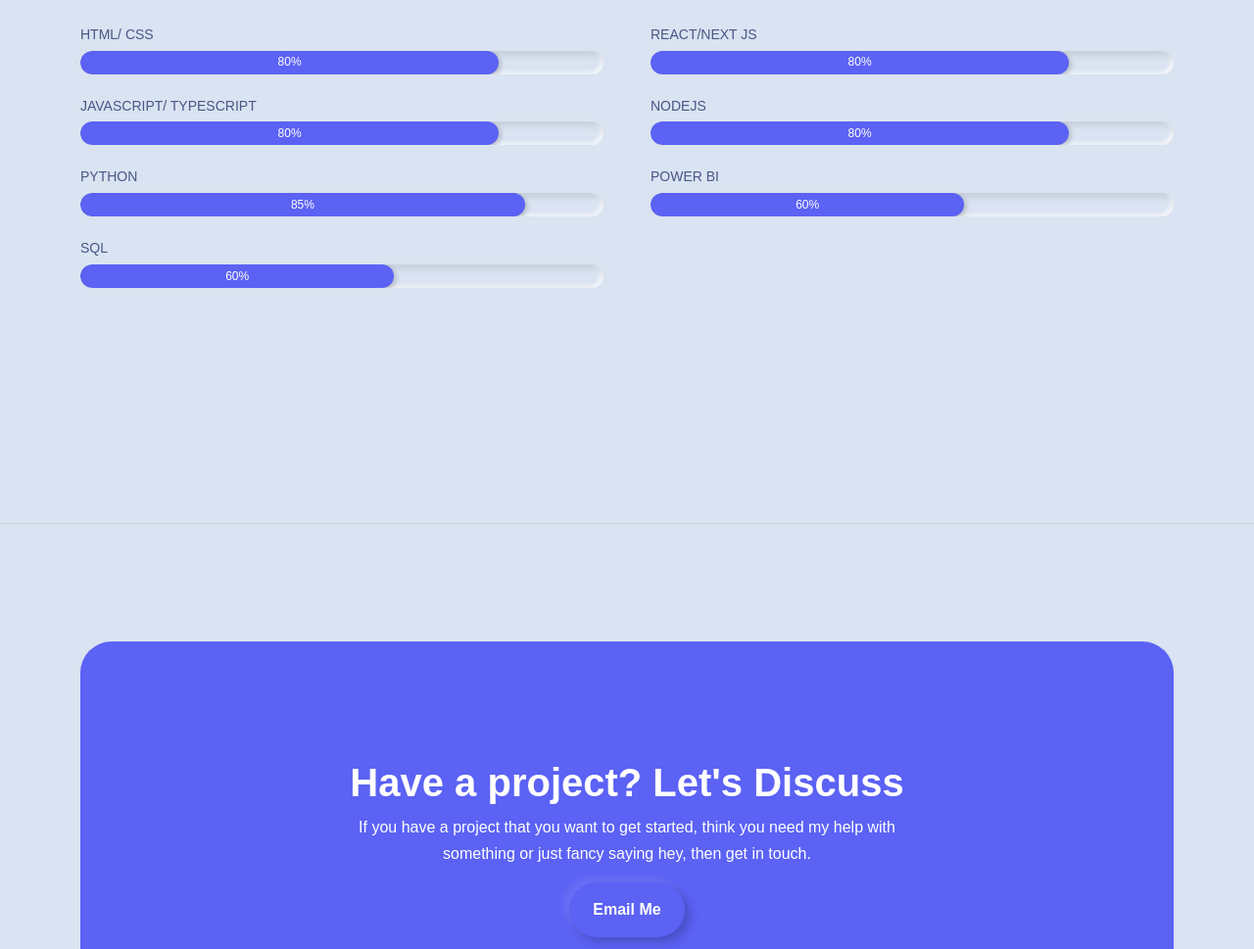
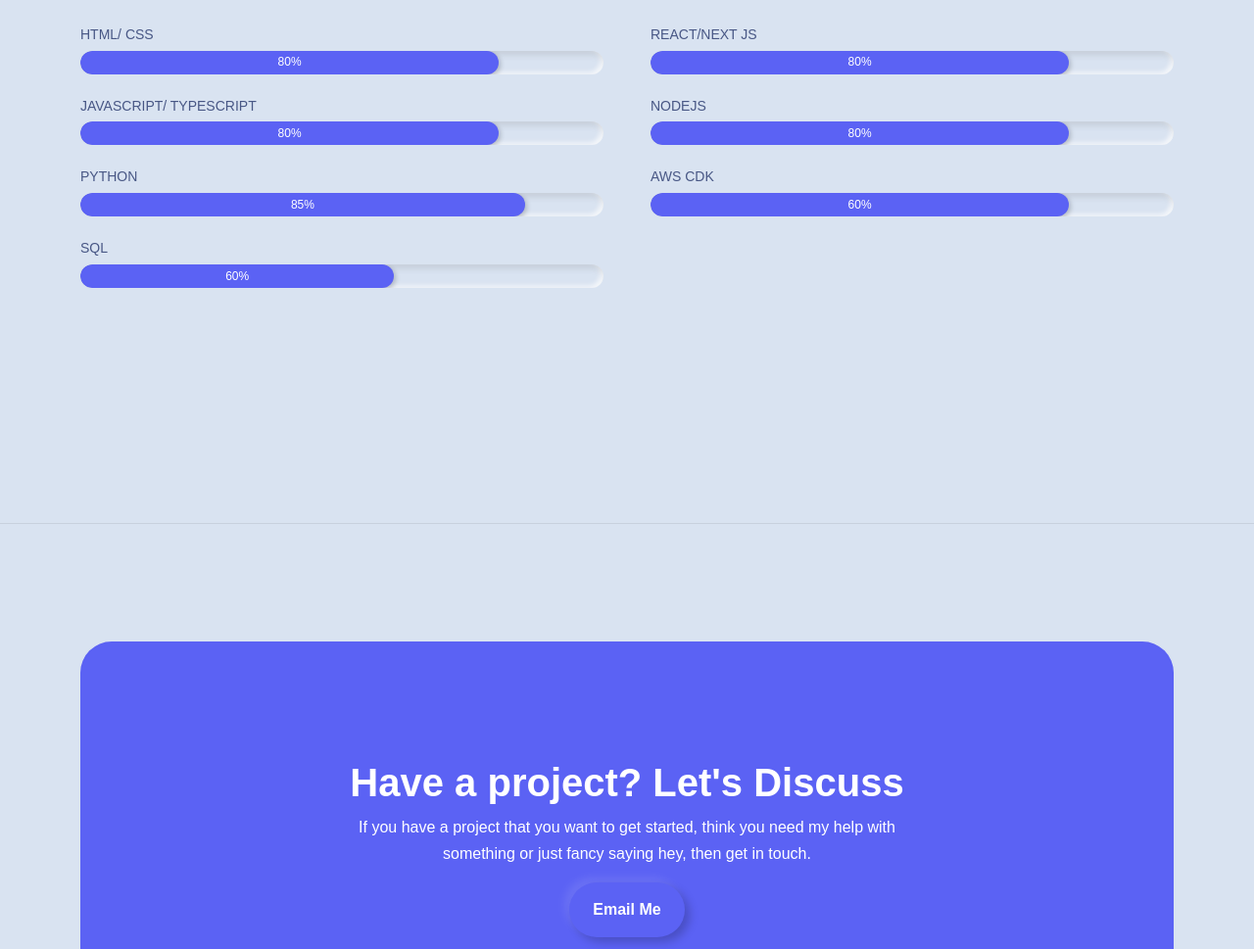
Before and after one commit to rouge9/Portfolio, a plain HTML site: page index.html in a window 1280 px wide. Shown: the part 2892-3861 px from the top of the page at 98% size. Drawn offline with nearby package versions, Linux system fonts and the light colour scheme; a web font is replaced by a local one.

Commit message:
Update index.html

```diff
--- a/index.html
+++ b/index.html
@@ -454,14 +454,14 @@
                 </div>
                 <div class="col-12">
                   <div>
-                    <h5 class="small">POWER BI</h5>
+                    <h5 class="small">AWS CDK</h5>
                     <div class="progress">
                       <div
                         class="progress-bar bg-info"
                         role="progressbar"
                         aria-label="Example with label"
-                        style="width: 60%"
-                        aria-valuenow="60"
+                        style="width: 80%"
+                        aria-valuenow="80"
                         aria-valuemin="0"
                         aria-valuemax="100"
                       >
```
